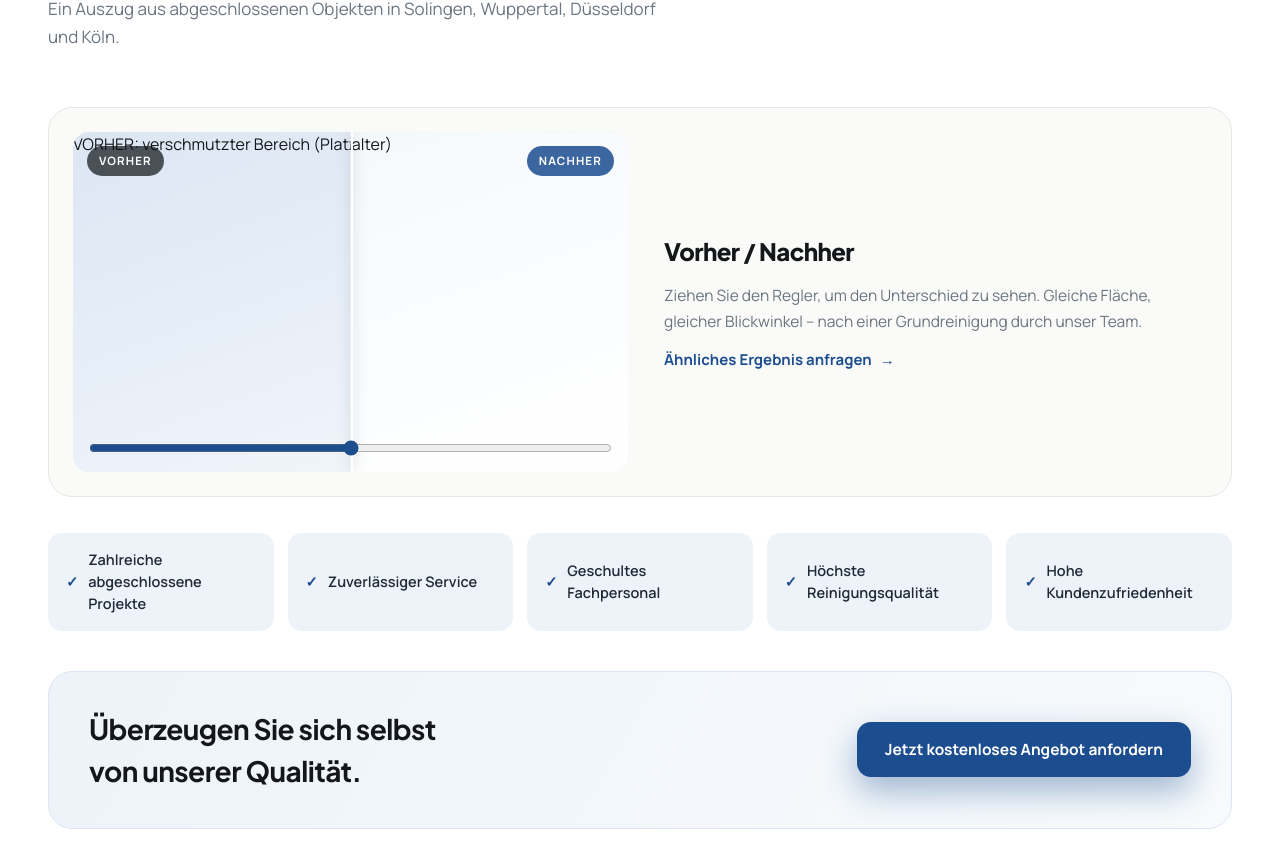
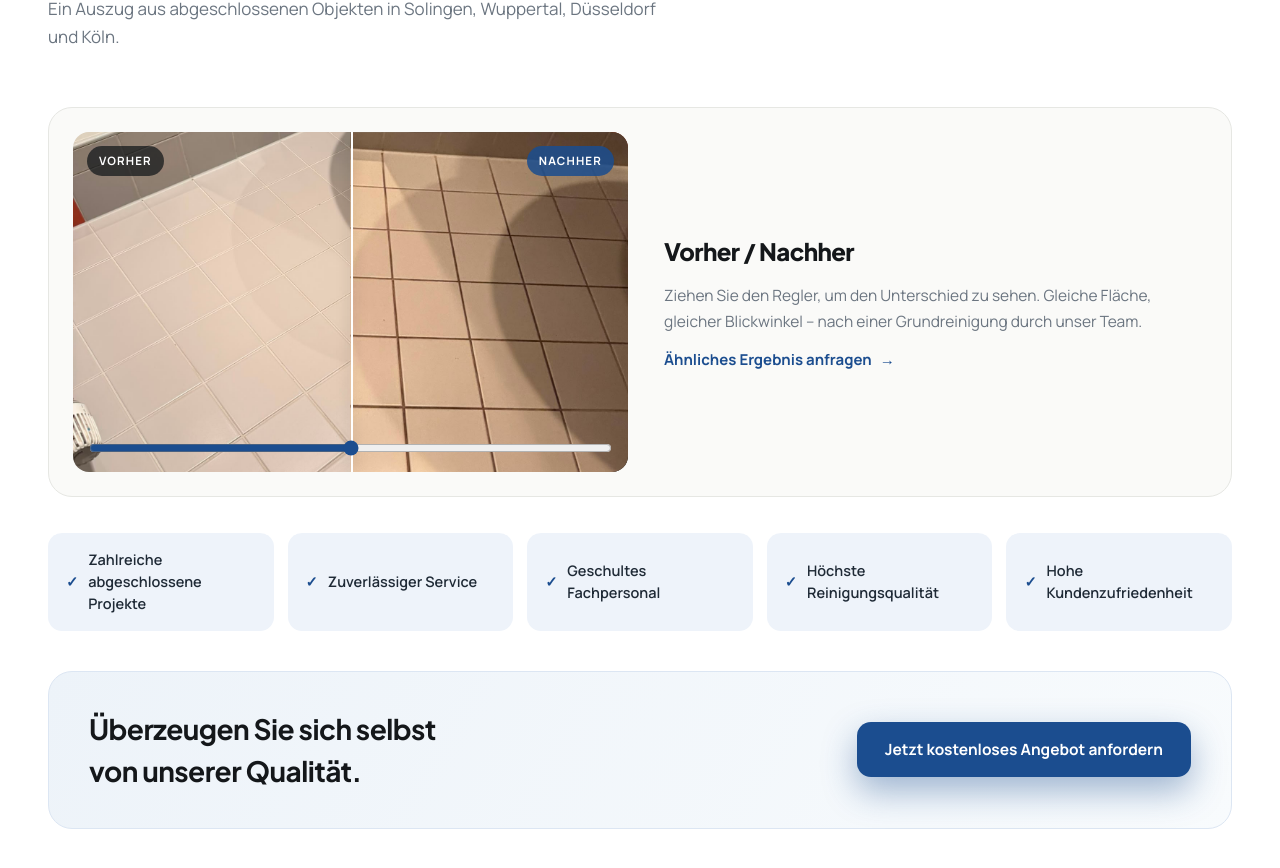
Before and after one commit to khasro-11/sekwanmestu, a Next.js app: page / in a window 1280 px wide. Shown: the part 5054-5922 px from the top of the page. Built offline with nearby package versions, Linux system fonts and the light colour scheme.

Commit message:
feat: implement BeforeAfterSlider with image support and styles

```diff
--- a/app/globals.css
+++ b/app/globals.css
@@ -643,6 +643,7 @@ img { max-width: 100%; display: block; }
   touch-action: pan-y;
 }
 .ba-slider__layer { position: absolute; inset: 0; }
+.ba-slider__image { object-fit: cover; }
 .ba-slider__divider {
   position: absolute;
   top: 0; bottom: 0;
--- a/components/BeforeAfterSlider.tsx
+++ b/components/BeforeAfterSlider.tsx
@@ -1,5 +1,6 @@
 "use client";
 
+import Image from "next/image";
 import { useCallback, useRef, useState } from "react";
 
 export default function BeforeAfterSlider() {
@@ -37,20 +38,28 @@ export default function BeforeAfterSlider() {
       onPointerUp={onPointerUp}
       onPointerCancel={onPointerUp}
     >
-      <div
-        className="ba-slider__layer placeholder-tile"
-        style={{ background: "linear-gradient(160deg,#DCE6F3,#F4F8FC)" }}
-      >
-        VORHER: verschmutzter Bereich (Platzhalter)
+      <div className="ba-slider__layer">
+        <Image
+          src="/before-after/badnachher.jpg"
+          alt="Bad nach der Reinigung"
+          fill
+          sizes="(max-width: 900px) 100vw, 900px"
+          className="ba-slider__image"
+          priority
+        />
       </div>
       <div
-        className="ba-slider__layer placeholder-tile"
-        style={{
-          clipPath: `inset(0 0 0 ${pos}%)`,
-          background: "linear-gradient(160deg,#F4F8FC,#fff)",
-        }}
+        className="ba-slider__layer"
+        style={{ clipPath: `inset(0 0 0 ${pos}%)` }}
       >
-        NACHHER: gereinigter Bereich (Platzhalter)
+        <Image
+          src="/before-after/badvorher.jpg"
+          alt="Bad vor der Reinigung"
+          fill
+          sizes="(max-width: 900px) 100vw, 900px"
+          className="ba-slider__image"
+          priority
+        />
       </div>
       <div className="ba-slider__divider" style={{ left: `${pos}%` }} />
       <span className="ba-slider__tag ba-slider__tag--before">VORHER</span>
```
Also changed, not shown: public/before-after/badnachher.jpg (added), public/before-after/badvorher.jpg (added).
